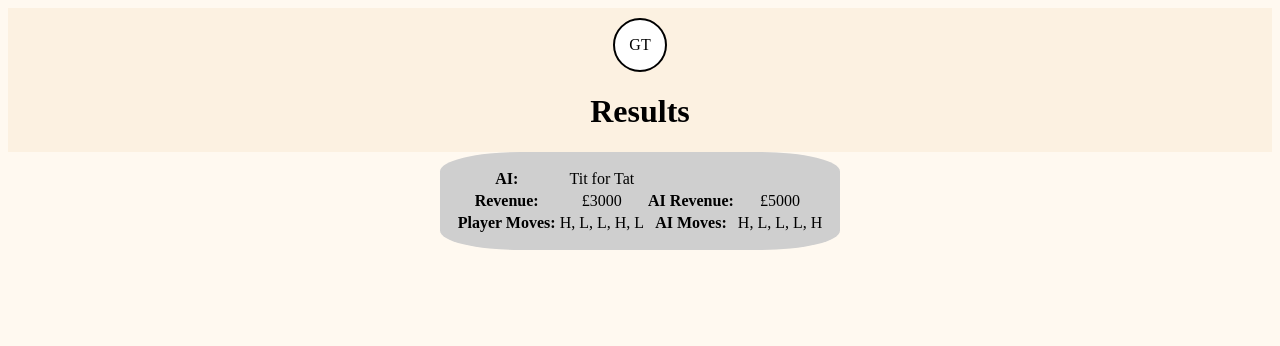
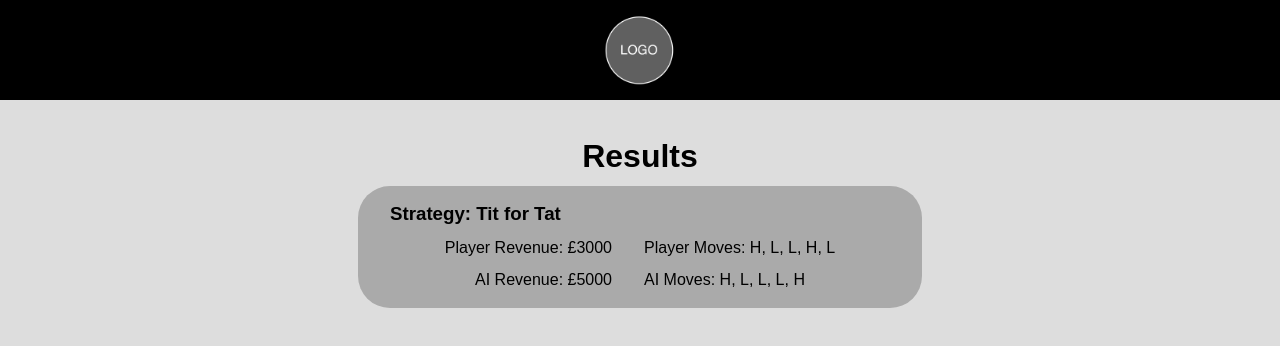
Before and after one commit to aslaterm32/lap-1-project-game-theory, a website: page frontend/assets/results.html in a window 1280 px wide. Drawn offline with Linux system fonts and the light colour scheme.

Commit message:
making layout responsive

```diff
--- /dev/null
+++ b/frontend/assets/bellCSSreset.css
@@ -0,0 +1,76 @@
+ /* https://piccalil.li/blog/a-modern-css-reset */
+
+/* Box sizing rules */
+*,
+*::before,
+*::after {
+  box-sizing: border-box;
+}
+
+/* Remove default margin */
+body,
+h1,
+h2,
+h3,
+h4,
+p,
+figure,
+blockquote,
+dl,
+dd {
+  margin: 0;
+}
+
+/* Remove list styles on ul, ol elements with a list role, which suggests default styling will be removed */
+ul[role='list'],
+ol[role='list'] {
+  list-style: none;
+}
+
+/* Set core root defaults */
+html:focus-within {
+  scroll-behavior: smooth;
+}
+
+/* Set core body defaults */
+body {
+  min-height: 100vh;
+  text-rendering: optimizeSpeed;
+  line-height: 1.5;
+}
+
+/* A elements that don't have a class get default styles */
+a:not([class]) {
+  text-decoration-skip-ink: auto;
+}
+
+/* Make images easier to work with */
+img,
+picture {
+  max-width: 100%;
+  display: block;
+}
+
+/* Inherit fonts for inputs and buttons */
+input,
+button,
+textarea,
+select {
+  font: inherit;
+}
+
+/* Remove all animations, transitions and smooth scroll for people that prefer not to see them */
+@media (prefers-reduced-motion: reduce) {
+  html:focus-within {
+   scroll-behavior: auto;
+  }
+
+  *,
+  *::before,
+  *::after {
+    animation-duration: 0.01ms !important;
+    animation-iteration-count: 1 !important;
+    transition-duration: 0.01ms !important;
+    scroll-behavior: auto !important;
+  }
+}
--- a/frontend/assets/results.html
+++ b/frontend/assets/results.html
@@ -1,24 +1,38 @@
 <!DOCTYPE html>
 <html lang="en">
   <head>
-    <meta charset="UTF-8">
-    <meta name="viewport" content="width=device-width, initial-scale=1.0">
-    <link rel="stylesheet" href="./styles.css">
+    <meta charset="UTF-8" />
+    <meta name="viewport" content="width=device-width, initial-scale=1.0" />
+    <link rel="stylesheet" href="bellCSSreset.css" />
+    <link rel="stylesheet" href="./styles.css" />
     <title>Game Theory Results</title>
   </head>
   <body>
     <header>
-        <div id="logo-results">
-            <p class="logo-text">GT</p>
-        </div>
+      <img
+        id="logo"
+        src="./images/logo-placeholder-image.png"
+        onclick="location.href='../index.html'"
+      />
+    </header>
     <h1>Results</h1>
-    </header>
     <main>
       <section id="results-section">
-            <div class="container">
-                <div class="results-flex-row">
-                    <div class="flex-items">
-                        <table class="results-table">
+        <h3 id="strategyRow">Strategy: Tit for Tat</h3>
+        <div id="playerRow">
+          <div class="playerData revenue">Player Revenue: £3000</div>
+          <div class="playerData moves">Player Moves: H, L, L, H, L</div>
+        </div>
+        <div id="aiRow">
+          <div class="aiData revenue">AI Revenue: £5000</div>
+          <div class="aiData moves">AI Moves: H, L, L, L, H</div>
+        </div>
+        <!-- <div class="container">
+                <div class="results-flex-row"> -->
+        <!-- <div class="flex-items"> -->
+
+        <!-- remove table due to low responsiveness -->
+        <!-- <table class="results-table">
                            <tr>
                             <th>AI:</th>
                             <td class="ai-type">Tit for Tat</td>
@@ -35,10 +49,10 @@
                             <th>AI Moves:</th>
                             <td class="ai-moves-data">H, L, L, L, H</td>
                            </tr>
-                        </table>
-                    </div>
-                </div>
-            </div>
+                        </table> -->
+        <!-- </div> -->
+        <!-- </div>
+            </div> -->
       </section>
     </main>
   </body>
--- a/frontend/assets/styles.css
+++ b/frontend/assets/styles.css
@@ -1,49 +1,108 @@
 body {
+  /* center everything */
   text-align: center;
-    background-color: #FFF9F0;
+  display: flex;
+  flex-direction: column;
+  align-items: center;
+  /* fill the page */
+  height: 100vh;
+  background-color: #ddd;
+  font-family: Arial, Helvetica, sans-serif;
 }
 
+header {
+  /* center */
+  display: flex;
+  justify-content: center;
+  /* full width */
+  width: 100vw;
+  /* align-items: center; */
+  /* height: auto; */
+  background-color: #000;
+  margin-bottom: 1em;
+}
 
 #logo {
   height: 100px;
 }
 
-#choiceSection,
+#tutorialSection {
+  /* breathing */
+  margin: 0 2em;
+  /* readability */
+  max-width: 80ch;
+}
+
+h1,
+h2 {
+  /* space  & grouping*/
+  margin: 0.5em 0 0.2em 0;
+  font-size: 2em;
+}
+
 #navSection {
+  margin: 2em;
+  display: flex;
+  justify-content: space-evenly;
+}
+button {
+  margin: 1em;
+  padding: 1em;
+  display: inline;
+  min-width: 8em;
+  border-radius: 1em;
+}
+
+button:hover {
+  background-color: #ddd;
+}
+/* results page */
+
+#results-section {
+  background-color: #aaa;
+  text-align: left;
+  padding: 1em 2em;
+  border-radius: 2em;
+  line-height: 1.5em;
   display: flex;
   flex-direction: column;
 }
 
+#strategyRow {
+  margin-bottom: 1em;
+}
 
-/* results page */
 
-.results-flex-row {
+/* breathing */
+#playerRow {
+  margin-bottom: 0.5em;
+}
+
+/* Responsive */
+@media only screen and (min-width: 600px) {
+  #playerRow,
+  #aiRow {
+    display: flex;
+    min-width: 500px;
+    justify-content: center;
+    gap: 2em;
+  }
+  #strategyRow {
+    margin-bottom: 0.5em;
+  }
+  #aiData .moves{
+    text-align: right;
+  }
+}
+
+/* .results-flex-row {
   display: flex;
   flex-direction: column;
   align-items: center;
-}
+} */
 
-header {                        /* entire header is flex col with */
-    display: flex;
-    flex-direction: column;
-    justify-content: center;
-    align-items: center;
-    height: auto;
-    background-color: #fcf1e1;
-    padding-top: 10px;
-}
-
-#logo-results {
-    height: 50px;
-    width: 50px;
-    justify-self: center;
-    background-color: rgb(255, 255, 255);
-    border-radius: 50%;
-    border: 2px solid black;
-}
-
-.results-table {
+/* .results-table {
   background-color: rgb(207, 207, 207);
   padding: 15px;
   border-radius: 20%;
-}
+} */
```
Also changed, not shown: frontend/assets/gameplay.html (+1 -0 lines), frontend/index.html (+3 -4 lines). Lines whose indentation alone changed are shown as unchanged.
